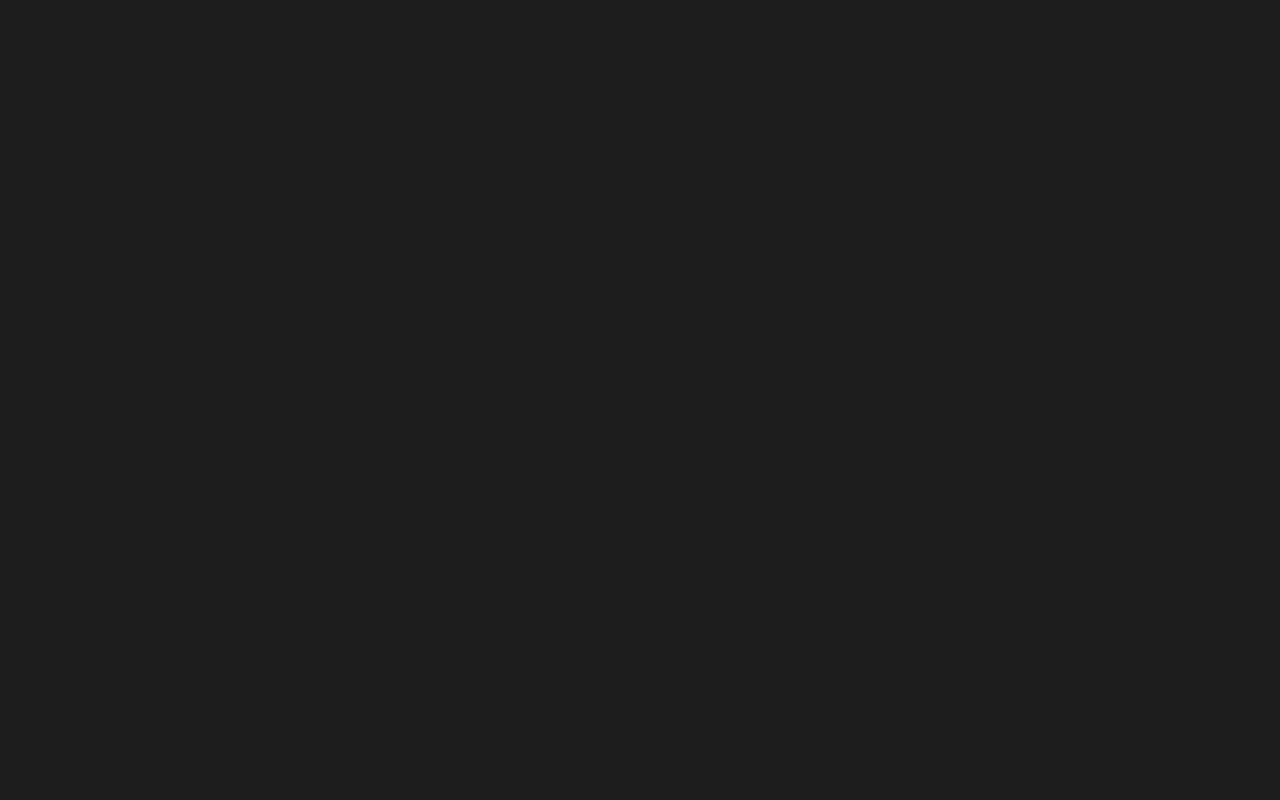
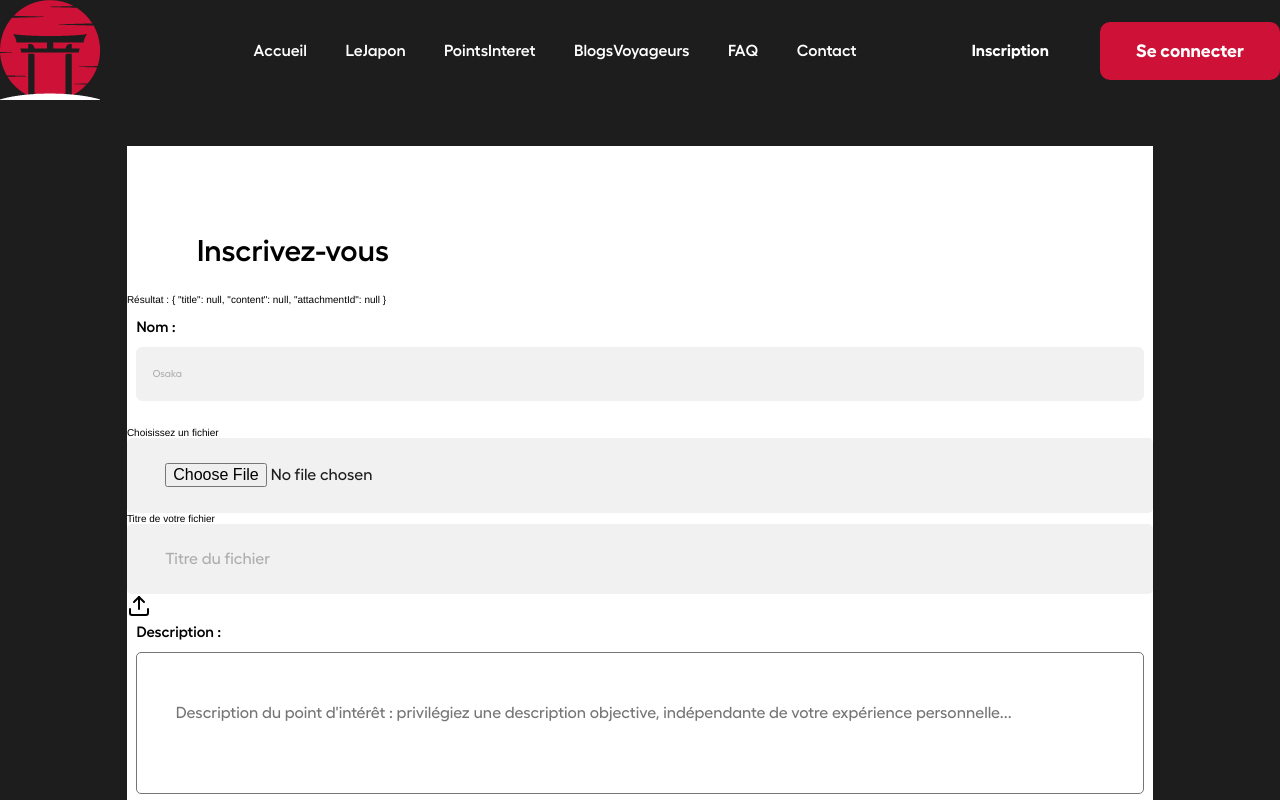
Before and after one commit to MaximHivin/Apotheose-Ojapon, a Vue app: page /backoffice/poi/add in a window 1280 px wide. Before the commit this address had no page. Shown: the top 800 px of the page. Built offline with nearby package versions, Linux system fonts and the light colour scheme.

Commit message:
add poiForm

```diff
--- a/src/components/ConnectionLayout.vue
+++ b/src/components/ConnectionLayout.vue
@@ -33,6 +33,7 @@
                 <Button btnName="S'inscrire" />
             </div>
             <router-link :to="'/test-upload'">Test upload</router-link>
+        <router-link :to="'/backoffice/poi/add'">Add POI</router-link>
 
 
         </div>
--- /dev/null
+++ b/src/components/PoiForm.vue
@@ -0,0 +1,301 @@
+<template>
+<section>
+    <div class="main_container">
+        <div class="titre-principal">
+            <h1>Inscrivez-vous</h1>
+        </div>
+            <div class="errors" v-if="errors.length > 0">
+                <p v-for="error in errors" :key="error">{{ error }}</p>
+                </div>
+                <div class="success" v-if="success">
+                    <p>{{ success }}</p>
+                </div>
+        <div>
+            <p>Résultat : {{ formData }}</p>
+            <fieldset>
+                <label class="mdp_cmdp" for="title">Nom :</label>
+                <InputText name="title" id="title" placeholder="Osaka" type="text" @inputChange="updateInputValue" />
+            </fieldset>
+            <UploadFile @uploadComplete="getFileId"/>
+            <fieldset>
+                <label class="mdp_cmdp" for="title">Description :</label>
+                <TextArea name="content" id="content" placeholder="Description du point d'intérêt : privilégiez une description objective, indépendante de votre expérience personnelle..." @inputChange="updateInputValue" />
+            </fieldset>
+
+
+            <Button v-on:click="sendForm" btnName="Créez votre Point d'intérêt"/>
+        </div>
+
+
+    </div>
+</section>
+</template>
+
+<script>
+import InputText from '@/components/formulaire/InputText.vue';
+import TextArea from '@/components/formulaire/TextArea.vue';
+import UploadFile from '@/components/formulaire/UploadFile.vue';
+import Button from '@/components/Button.vue';
+import POIService from '@/services/POIService.js';
+
+export default {
+    name: "PoiForm",
+    components: {
+        InputText,
+        UploadFile,
+        TextArea,
+        Button,
+
+
+    },
+    data () {
+        return {
+            errors: [],
+            success: null,
+            formData: {
+                title: null,
+                content: null,
+                attachmentId: null
+            }
+        }
+    },
+    methods: {
+        updateInputValue: function (value) {
+            this.formData[value.name] = value.value
+        },
+        getFileId: function (value) {
+            this.formData.attachmentId = value.fileId
+        },
+        sendForm() {
+            //we start by emptying the error table (in the event of a second submit following an error, there is at least one element in it, and we want to avoid duplicate error messages)
+            this.errors.length = 0;
+            //retrieve all form data
+                // we already have them in data...
+            // validate this data
+            if(!this.formData.title) {
+                this.errors.push('Comment avez-vous dit que votre point d\'intérêt s\'appelait, déjà ?');
+            }
+            if(!this.formData.content) {
+                this.errors.push('Pensez à nous dire ce qui fait de cet endroit un endroit intéressant !');
+            }
+            if(!this.formData.attachmentId) {
+                this.errors.push('Une image serait du plus bel effet, vous ne pensez pas ? :)');
+            }
+
+            // return error messages in case of non-validation
+            // run an asynchronous request to register a new user
+            if (this.errors.length > 0) {
+                console.log("Ça va pas du tout, fais ça correctement stp !");
+                console.log(this.errors);
+            } else {
+                // call to PoiServices
+                POIService.add();
+
+            }
+        }
+    }
+
+}
+</script>
+
+<style scoped>
+.main_container {
+    max-width: 102.625em;
+    margin: 0 auto;
+    background-color: white;
+    padding-bottom: 15em;
+
+}
+
+.titre-principal {
+    text-align: left;
+    color: black;
+    padding-left: 3.5em;
+    padding-top: 3.125em;
+    margin-top: 2.188em;
+    font-family: "Fellix SemiBold";
+    font-size: 2.0em;
+}
+
+.Connection {
+   text-align: left;
+    margin-left: 3.7em;
+    margin-top: 6.063em;
+    margin-bottom: 3.375em;
+    font-family: "Fellix SemiBold";
+    font-size: 2em;
+    color: black;
+}
+
+.prenom_email {
+    display: flex;
+    font-weight: bold;
+    color: black;
+    font-family: "Fellix SemiBold";
+    font-size: 1.500em;
+}
+
+.prenom {
+    margin-left: 5em;
+}
+
+.email {
+    margin: auto;
+    padding-right: 6em;
+}
+
+.container_inputText {
+    display: flex;
+}
+
+.container__inputText-content {
+    padding-left: 1.500em;
+    padding-top: 2.000em;
+    padding-bottom: 2.000em;
+    border-radius: 0.625em;
+    border: 0.063em solid #F1F1F1;
+    background-color:#F1F1F1 ;
+    color: #1d1d1d;
+    font-size: 1.000em;
+    font-weight: 500;
+    width: 100%;
+    box-sizing: border-box;
+}
+
+.input_top_left {
+    border-radius: 0.625em;
+    border: 0.063em solid #F1F1F1;
+    background-color:#F1F1F1 ;
+    color: #1d1d1d;
+    font-size: 1.000em;
+    font-weight: 500;
+    width: 100%;
+    box-sizing: border-box;
+    margin-left: 7.250em;
+    margin-right: 1.125em;
+}
+
+.input_top_right {
+    border-radius: 0.625em;
+    border: 0.063em solid #F1F1F1;
+    background-color:#F1F1F1 ;
+    color: #1d1d1d;
+    font-size: 1.000em;
+    font-weight: 500;
+    width: 100%;
+    box-sizing: border-box;
+    margin-right: 8.750em;
+}
+
+.mdp_cmdp {
+    display: flex;
+    font-weight: bold;
+    color: black;
+    font-family: "Fellix SemiBold";
+    font-size: 1.500em;
+    margin-bottom: 10px;
+}
+
+.mdp {
+    margin-left: 5em;
+    padding-top: 2.5em;
+}
+
+.cmdp {
+    margin: auto;
+    padding-top: 2.5em;
+
+}
+
+.container_inputText_bottom {
+    display: flex;
+}
+
+.container_bottom_left {
+    border-radius: 0.625em;
+    border: 0.063em solid #F1F1F1;
+    background-color:#F1F1F1 ;
+    color: #1d1d1d;
+    font-size: 1.000em;
+    font-weight: 500;
+    width: 100%;
+    box-sizing: border-box;
+    margin-left: 7.250em;
+    margin-right: 1.125em;
+}
+
+.container_bottom_right {
+    border-radius: 0.625em;
+    border: 0.063em solid #F1F1F1;
+    background-color:#F1F1F1 ;
+    color: #1d1d1d;
+    font-size: 1.000em;
+    font-weight: 500;
+    width: 100%;
+    box-sizing: border-box;
+    margin-right: 8.750em;
+}
+
+.button_top {
+    width: 180px;
+    height: 3.375em;
+    line-height: 3.375em;
+    background-color: #CE1137;
+    /* padding: 16px 24px; */
+    border-radius: 0.625em;
+    font-weight: bold;
+    /* font-size: 18px; */
+    text-decoration: none;
+    color: #fff;
+    margin-left: 7.5em;
+    margin-top: 2.188em;
+    margin-bottom: 2.5em;
+}
+
+.btn_connexion {
+
+    border: 0.750em solid #CE1137;
+    color: white;
+    transition: 400ms ease-in-out;
+    text-decoration: none;
+}
+
+
+.button_bottom {
+    width: 7.813em;
+    height: 3.375em;
+    line-height: 3.375em;
+    background-color: #CE1137;
+    /* padding: 16px 24px; */
+    border-radius: 0.625em;
+    font-weight: bold;
+    /* font-size: 18px; */
+    text-decoration: none;
+    color: #fff;
+    margin-left: 7.625em;
+    margin-top: 2.188em;
+    font-family: "Fellix Bold";
+}
+
+.btn_create {
+    border: 0.750em solid #CE1137;
+    color: white;
+    transition: 400ms ease-in-out;
+    text-decoration: none;
+
+}
+
+
+.center-button {
+    display: flex;
+    flex-direction: column;
+    align-items: center;
+}
+fieldset {
+    border: 0;
+    margin-bottom: 2em;
+}
+
+
+
+</style>
--- a/src/components/formulaire/TextArea.vue
+++ b/src/components/formulaire/TextArea.vue
@@ -1,11 +1,28 @@
 <template>
-
-    <textarea name="textarea" id="textarea" class="container__textarea-content" placeholder="Merci d'écrire votre message.."></textarea>
-
+    <textarea :name="name" :id="id" v-on:blur="handleBlur" :placeholder="placeholder" class="container__textarea-content"></textarea>
 </template>
 
 <script>
 export default {
+    name: 'TextArea',
+    props: {
+        name: String,
+        id: String,
+        placeholder: String
+    },
+    data () {
+        return {
+            localInputValue: ''
+        }
+    },
+    methods: {
+        handleBlur: function (event) {
+        this.$emit('inputChange', {
+            name: this.name,
+            value: event.target.value
+        })
+        }
+    }
 
 }
 </script>
--- a/src/components/formulaire/UploadFile.vue
+++ b/src/components/formulaire/UploadFile.vue
@@ -7,12 +7,12 @@
             <img v-if="newFileInfo.media_type == 'image'" v-bind:src="newFileInfo.media_details.sizes.medium.source_url" />
         </div>
         <div v-else>
-            <fieldset>
+
                 <label for="file">Choisissez un fichier</label>
                 <input :disabled="loading" @change="upload($event)" name="file" id="file" placeholder="choose a file..." type="file" class="container__inputText-content">
                 <label for="title">Titre de votre fichier</label>
                 <InputText :disabled="loading" name="title" id="title" placeholder="Titre du fichier" type="text" @inputChange="updateInputValue" />
-            </fieldset>
+
             <div class="center-button">
                 <img src="../../assets/images/upload.svg" v-on:click="uploadFile" />
                 <div class="loader" v-if="loading"></div>
--- a/src/router/index.js
+++ b/src/router/index.js
@@ -72,6 +72,14 @@ const routes = [
     component: () => import(/* webpackChunkName: "about" */ '../views/LoginView.vue')
   },
   {
+    path: '/backoffice/poi/add',
+    name: 'PoiAdd',
+    // route level code-splitting
+    // this generates a separate chunk (about.[hash].js) for this route
+    // which is lazy-loaded when the route is visited.
+    component: () => import(/* webpackChunkName: "about" */ '../views/CreatePoiView.vue')
+  },
+  {
     path: '/backoffice',
     name: 'BackOffice',
     // route level code-splitting
--- a/src/services/PointsInteret.js
+++ b/src/services/POIService.js
@@ -12,5 +12,8 @@ const apiClient = axios.create({
 export default {
     findAll() {
         return apiClient.get('/poi?_embed');
+    },
+    add() {
+
     }
 };
--- /dev/null
+++ b/src/views/CreatePoiView.vue
@@ -0,0 +1,24 @@
+<template>
+  <HeaderLayout/>
+  <PoiForm/>
+</template>
+
+<script>
+import HeaderLayout from '@/components/HeaderLayout.vue';
+import PoiForm from '@/components/PoiForm.vue';
+
+
+export default {
+    name: 'CreatePoiView',
+    components: {
+        HeaderLayout,
+        PoiForm
+
+    }
+
+}
+</script>
+
+<style>
+
+</style>
--- a/src/views/PointsInteretView.vue
+++ b/src/views/PointsInteretView.vue
@@ -24,7 +24,7 @@
 import NavbarConnected from '@/components/NavbarConnected'
 import HeaderLayout from '@/components/HeaderLayout.vue'
 import Card from '@/components/Card.vue'
-import PointsInteret from '@/services/PointsInteret.js'
+import PointsInteret from '@/services/POIService.js'
 export default {
     name: 'PointsInteretView',
     components: {
```
